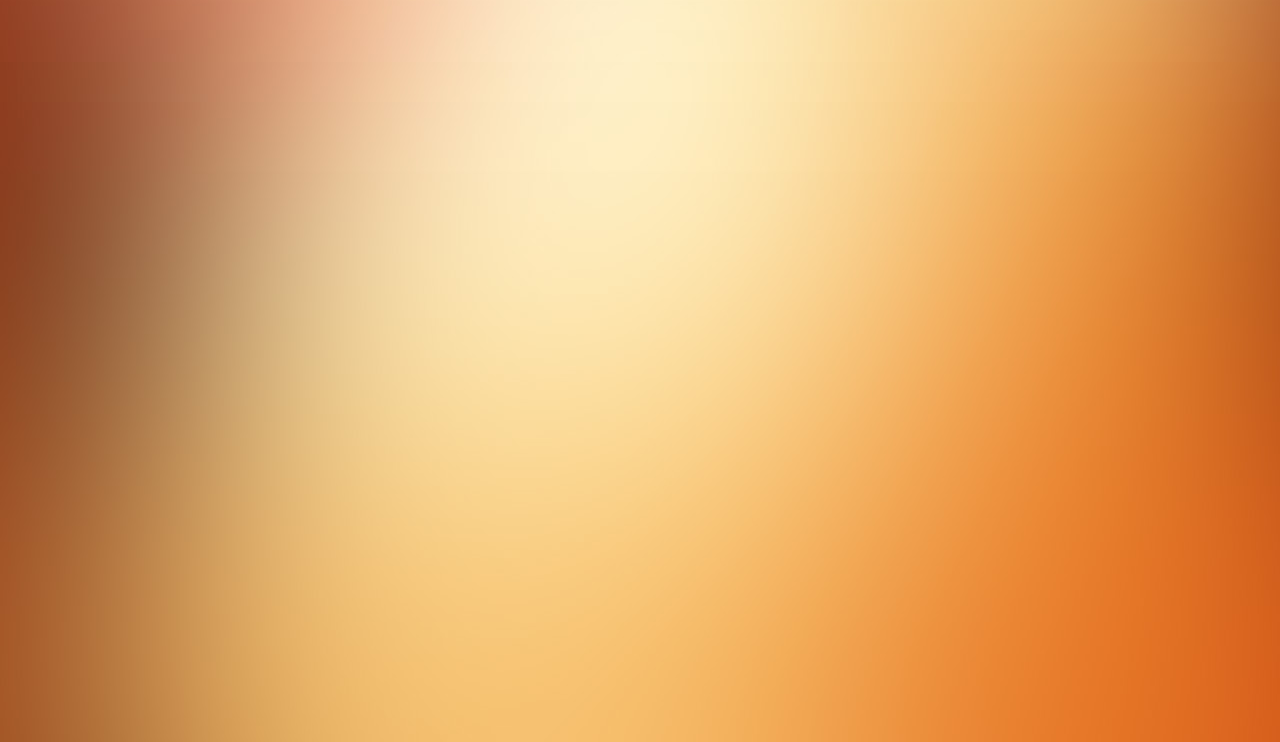
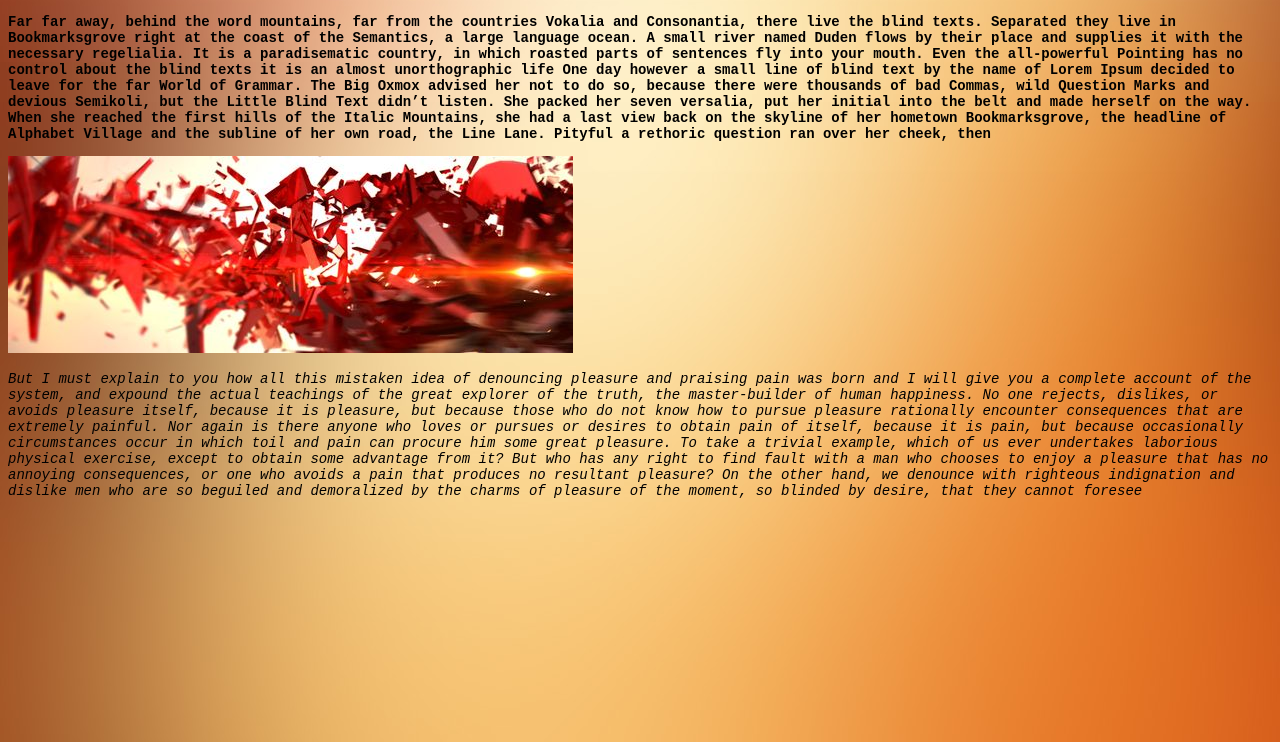
Before and after one commit to TimeOfDying/WebApp, a PHP site: page /about.html in a window 1280 px wide. Shown: the part 58-800 px from the top of the page. Run offline with PHP 8.4, Linux system fonts and the light colour scheme.

Commit message:
Fixed commit
Готовая страница about

```diff
--- a/about.html
+++ b/about.html
@@ -15,6 +15,10 @@
 			<li><a href="topList.html">Top List</a></li>
 		</ul>
 	</nav>
-	<p class="game-block"></p>
+	<div class="main-block">
+		<p class="first-paragraph">Far far away, behind the word mountains, far from the countries Vokalia and Consonantia, there live the blind texts. Separated they live in Bookmarksgrove right at the coast of the Semantics, a large language ocean. A small river named Duden flows by their place and supplies it with the necessary regelialia. It is a paradisematic country, in which roasted parts of sentences fly into your mouth. Even the all-powerful Pointing has no control about the blind texts it is an almost unorthographic life One day however a small line of blind text by the name of Lorem Ipsum decided to leave for the far World of Grammar. The Big Oxmox advised her not to do so, because there were thousands of bad Commas, wild Question Marks and devious Semikoli, but the Little Blind Text didn’t listen. She packed her seven versalia, put her initial into the belt and made herself on the way. When she reached the first hills of the Italic Mountains, she had a last view back on the skyline of her hometown Bookmarksgrove, the headline of Alphabet Village and the subline of her own road, the Line Lane. Pityful a rethoric question ran over her cheek, then</p>
+		<img src="assets/first.jpg">
+		<p class="second-paragraph">But I must explain to you how all this mistaken idea of denouncing pleasure and praising pain was born and I will give you a complete account of the system, and expound the actual teachings of the great explorer of the truth, the master-builder of human happiness. No one rejects, dislikes, or avoids pleasure itself, because it is pleasure, but because those who do not know how to pursue pleasure rationally encounter consequences that are extremely painful. Nor again is there anyone who loves or pursues or desires to obtain pain of itself, because it is pain, but because occasionally circumstances occur in which toil and pain can procure him some great pleasure. To take a trivial example, which of us ever undertakes laborious physical exercise, except to obtain some advantage from it? But who has any right to find fault with a man who chooses to enjoy a pleasure that has no annoying consequences, or one who avoids a pain that produces no resultant pleasure? On the other hand, we denounce with righteous indignation and dislike men who are so beguiled and demoralized by the charms of pleasure of the moment, so blinded by desire, that they cannot foresee</p>
+	</div>
 </body>
 </html>
--- a/css/main.css
+++ b/css/main.css
@@ -24,13 +24,6 @@
     background-color: #c0392b;
 }
 
-.game-block {
-  width: 100%;
-  height: 600px;
-  color: white;
-  text-decoration-color: white;
-}
-
 .logo {
   display: block;
   color: white;
@@ -48,5 +41,29 @@
   background: #c0392b;
   padding: 10px 20px 10px 20px;
   text-decoration: none;
-  border-color: 1px solid black;
+  box-shadow: 0px 1px 3px #111;
 }
+
+.first-paragraph {
+  font-family: "Courier New", Courier, monospace;
+  font-style: normal;
+  font-weight: bold;
+  font-size: 14px;
+  letter-spacing: normal;
+  line-height: normal;
+  text-transform: none;
+  text-decoration: none;
+  text-align: left;
+}
+
+.second-paragraph{
+font-family: "Courier New", Courier, monospace;
+font-style: italic;
+font-weight: normal;
+font-size: 14px;
+letter-spacing: normal;
+line-height: normal;
+text-transform: none;
+text-decoration: none;
+text-align: left;
+}
--- a/start.html
+++ b/start.html
@@ -15,8 +15,8 @@
 			<li><a href="topList.html">Top List</a></li>
 		</ul>
 	</nav>
-	<p class="game-block">
+	<div class="main-block">
 		<a class="btn" href="">START GAME</a>
-	</p>
+	</div>
 </body>
 </html>
--- a/topList.html
+++ b/topList.html
@@ -15,6 +15,6 @@
 			<li class="active"><a>Top List</a></li>
 		</ul>
 	</nav>
-	<p class="game-block"></p>
+	<div class="main-block"></div>
 </body>
 </html>
```
Also changed, not shown: assets/first.jpg (added).
